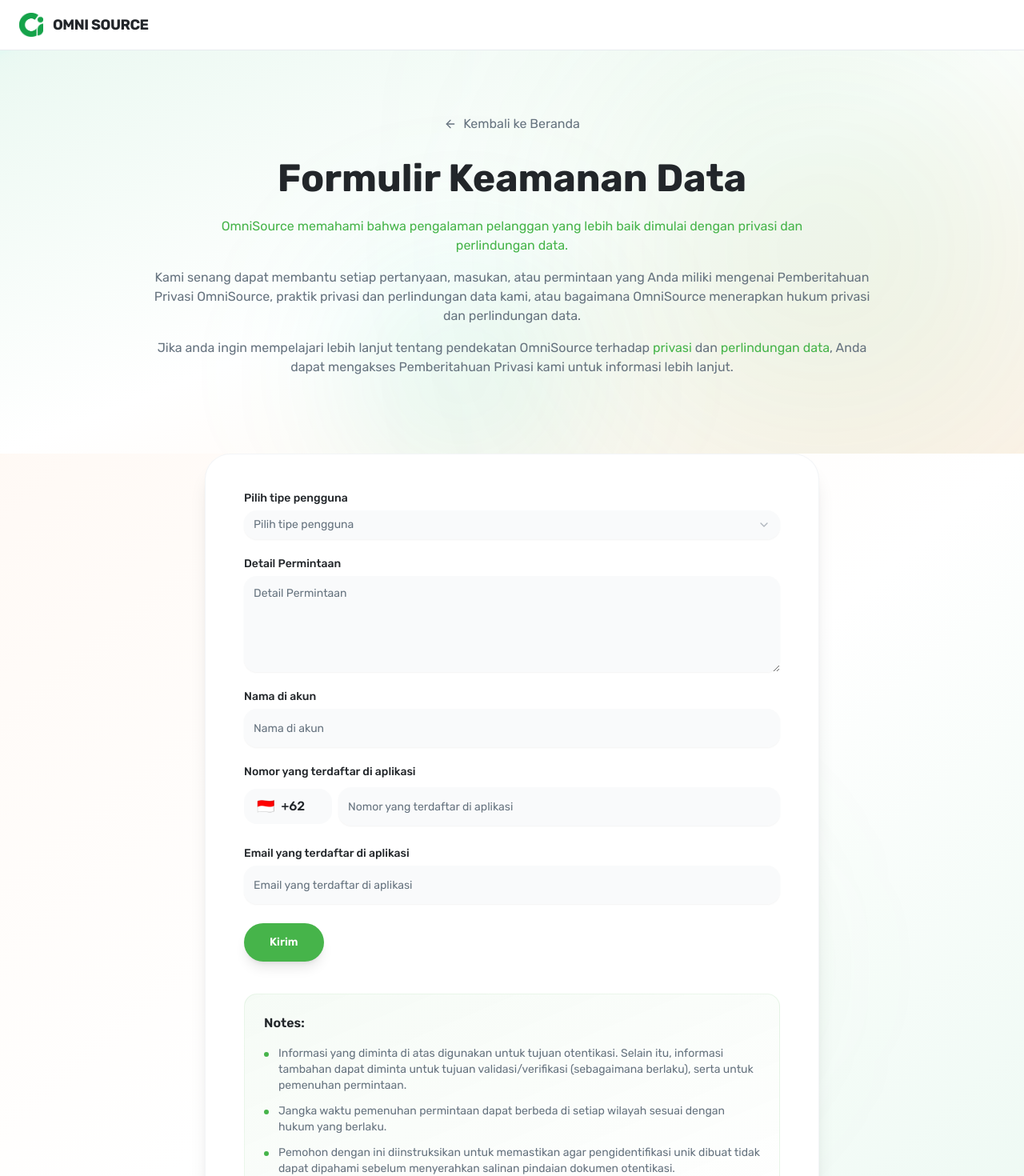
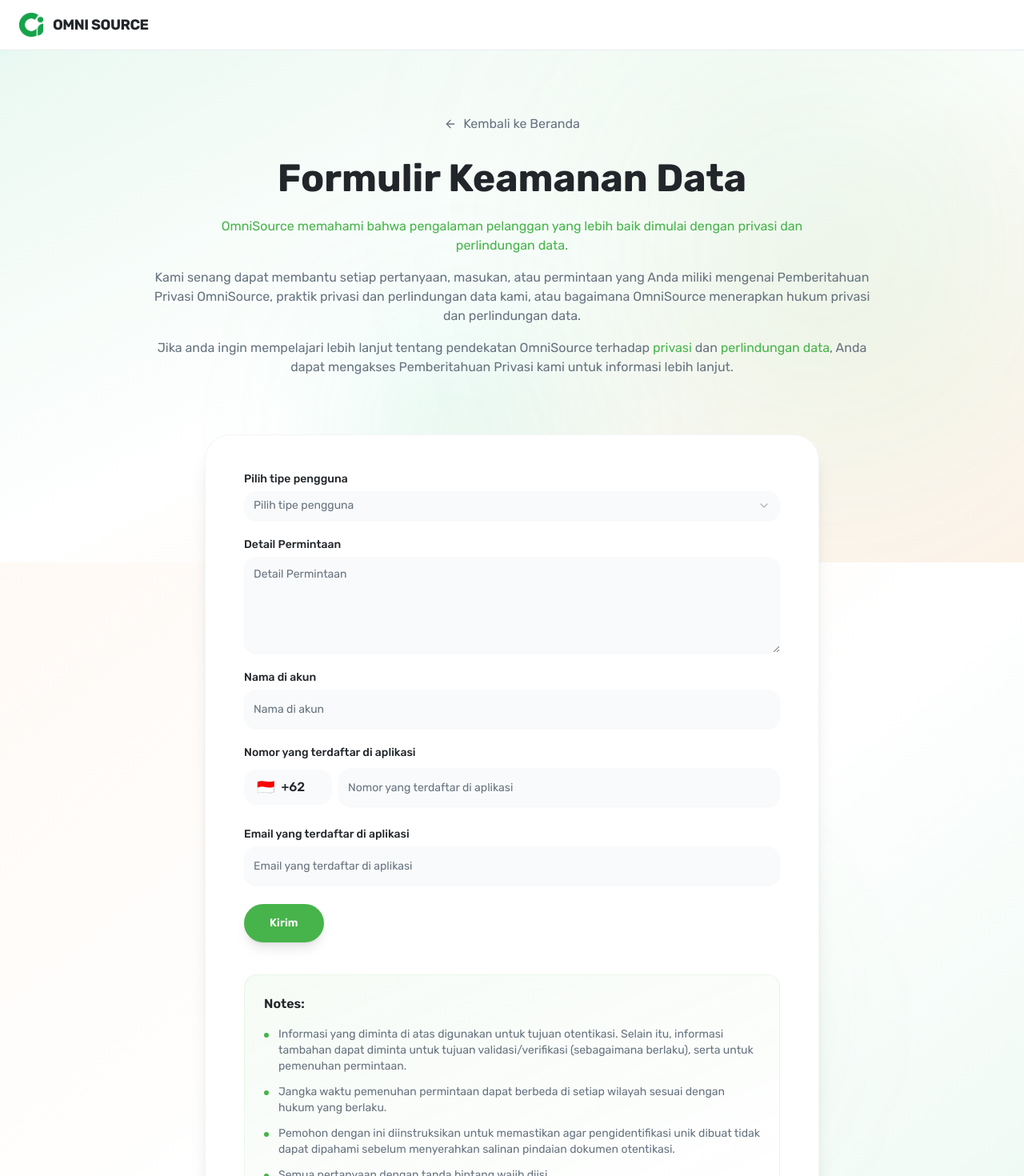
Before and after one commit to developergamatecha/omnisource-landing-page-fe, a Next.js app: page /data-security in a window 1280 px wide. Shown: the top 1470 px of the page at 80% size. Built offline with nearby package versions, Linux system fonts and the light colour scheme.

Commit message:
fix: form card

```diff
--- a/src/app/data-security/page.tsx
+++ b/src/app/data-security/page.tsx
@@ -35,7 +35,7 @@ export default function Securities() {
       </nav>
 
       {/* Hero Section - V5 Style with Gradient */}
-      <section className="relative py-16 lg:py-20 overflow-hidden">
+      <section className="relative py-16 lg:pt-20 min-h-[550px] h-[80svh] overflow-hidden">
         {/* Background gradients matching V5 design */}
         <div className="absolute inset-0 bg-gradient-to-br from-emerald-500/10 via-background to-orange-400/10" />
         <div className="absolute top-0 right-0 w-[500px] h-[500px] bg-primary/15 rounded-full blur-[150px] pointer-events-none" />
@@ -94,12 +94,12 @@ export default function Securities() {
       </section>
 
       {/* Form Section */}
-      <section className="relative pb-20 overflow-hidden">
+      <section className="relative">
         {/* Continuing gradient background */}
         <div className="absolute inset-0 bg-gradient-to-br from-orange-400/5 via-background to-emerald-500/10" />
         <div className="absolute bottom-1/4 right-1/4 w-[350px] h-[350px] bg-primary/10 rounded-full blur-[100px] pointer-events-none" />
 
-        <div className="container mx-auto px-6 relative z-10">
+        <div className="container mx-auto px-6 relative z-10 -translate-y-[20svh]">
           <div className="max-w-3xl mx-auto">
             {/* Form Card - V5 Style */}
             <div
```
